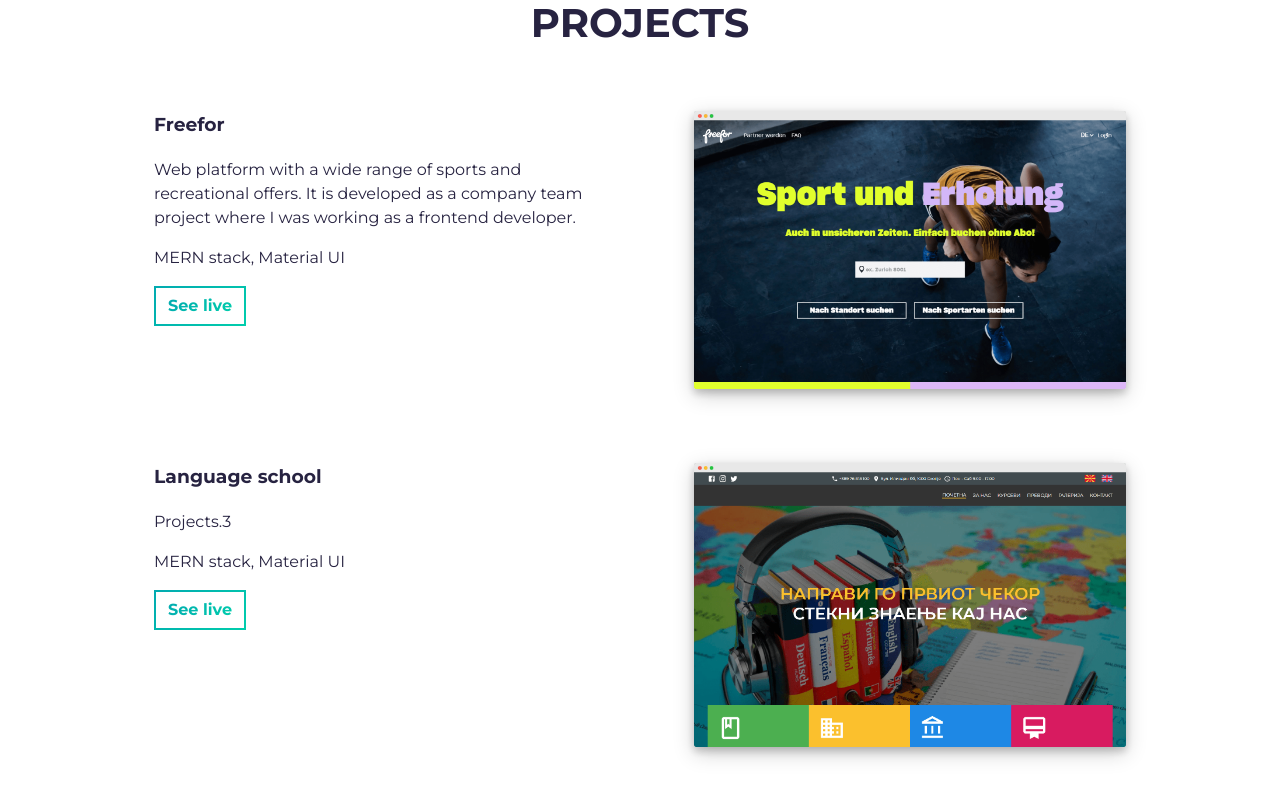
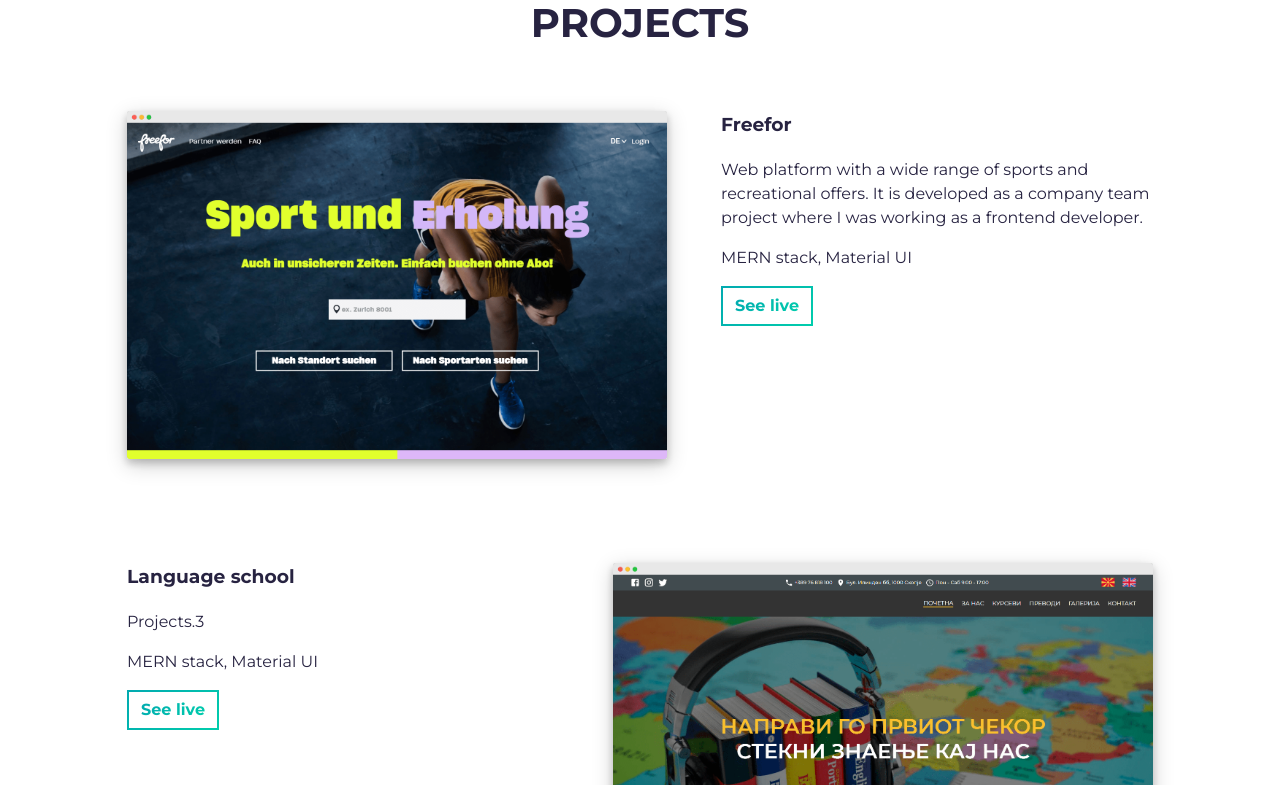
Before and after one commit to ristespasov/portfolio_v.2, a React (Create React App) app: page / in a window 1280 px wide. Shown: the part 1435-2220 px from the top of the page. Built offline with nearby package versions, Linux system fonts and the light colour scheme.

Commit message:
project img added

```diff
--- a/src/styles/about.scss
+++ b/src/styles/about.scss
@@ -19,6 +19,7 @@
 
             img {
                 width: 100%;
+                border-radius: 50%;
             }
         }
 
--- a/src/styles/global.scss
+++ b/src/styles/global.scss
@@ -58,7 +58,7 @@
             color: $color-default-dark;
 
             &:focus {
-                color: $color-primary-dark;
+                color: $color-primary-light;
             }
         }
     }
--- a/src/styles/projects.scss
+++ b/src/styles/projects.scss
@@ -3,7 +3,10 @@
         width: 100%;
         display: flex;
         justify-content: space-around;
-        margin-bottom: 70px;
+
+        &:not(:last-child) {
+            margin-bottom: 100px;
+        }
 
         h3 {
             margin-top: 0;
@@ -19,13 +22,17 @@
         }
 
         .project-image-container {
-            width: 40%;
+            width: 50%;
 
             img {
                 width: 100%;
                 box-shadow: 0 4px 8px 0 rgba(0, 0, 0, 0.2), 0 6px 20px 0 rgba(0, 0, 0, 0.19);
             }
         }
+    }
+
+    .project-container:nth-child(1), .project-container:nth-child(3) {
+        flex-direction: row-reverse;
     }
 }
 
@@ -37,7 +44,9 @@
 
         .project-container {
             flex-direction: column;
-            margin-bottom: 50px;
+            &:not(:last-child) {
+                margin-bottom: 70px;
+            }
 
             .project-description-container {
                 width: 100%;
@@ -52,5 +61,9 @@
                 width: 100%;
             }
         }
+
+        .project-container:nth-child(1), .project-container:nth-child(3) {
+            flex-direction: column;
+        }
     }
 }
```
Also changed, not shown: src/data/images/5.png (added).
